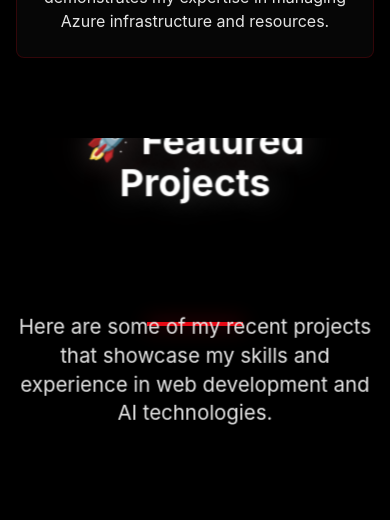
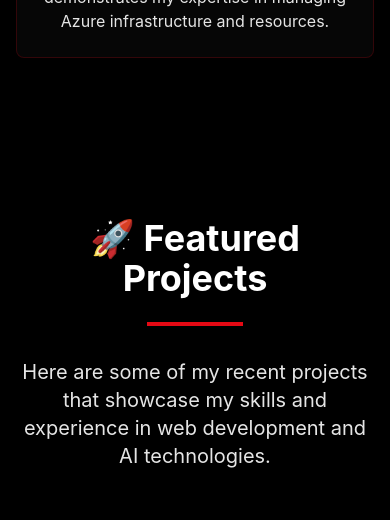
Before and after one commit to SiddheshAmrale/portfolio, a React (Create React App) app: page / in a window 390 px wide. Shown: the part 8040-8560 px from the top of the page. Built offline with nearby package versions, Linux system fonts and the light colour scheme.

Commit message:
animations removed

```diff
--- a/src/components/Projects.tsx
+++ b/src/components/Projects.tsx
@@ -1,5 +1,4 @@
 import React, { useState } from 'react';
-import { motion } from 'framer-motion';
 import { FaGithub, FaReact, FaNodeJs, FaPython } from 'react-icons/fa';
 import { SiTypescript, SiMongodb, SiPostgresql, SiTailwindcss, SiDocker, SiOpenai, SiPytorch, SiFastapi } from 'react-icons/si';
 import { BiBrain, BiText, BiAnalyse, BiMicrophone, BiCode, BiGame, BiChat, BiTrendingUp, BiFilterAlt } from 'react-icons/bi';
@@ -206,106 +205,39 @@ const Projects: React.FC = () => {
     <section id="projects" className="py-20 bg-netflix-dark relative overflow-hidden">
       <FloatingElements />
       <div className="max-w-7xl mx-auto px-4 sm:px-6 lg:px-8 relative z-10">
-        <motion.div
-          initial={{ opacity: 0, y: 50, rotateX: -15 }}
-          whileInView={{ opacity: 1, y: 0, rotateX: 0 }}
-          transition={{ duration: 0.8 }}
-          viewport={{ once: true }}
-          className="text-center mb-16"
-          style={{ transformStyle: "preserve-3d" }}
-        >
-          <motion.h2
-            className="text-4xl md:text-5xl font-bold text-white mb-6"
-            whileHover={{
-              scale: 1.05,
-              transition: { duration: 0.3 }
-            }}
-            style={{
-              textShadow: "0 0 30px rgba(255, 255, 255, 0.3), 0 0 60px rgba(229, 9, 20, 0.2)",
-              transform: "translateZ(20px)"
-            }}
-          >
+        <div className="text-center mb-16">
+          <h2 className="text-4xl md:text-5xl font-bold text-white mb-6">
             🚀 Featured Projects
-          </motion.h2>
-          <motion.div
-            className="w-24 h-1 bg-netflix-red mx-auto mb-8"
-            initial={{ scaleX: 0 }}
-            whileInView={{ scaleX: 1 }}
-            transition={{ delay: 0.3, duration: 0.8 }}
-            viewport={{ once: true }}
-            style={{
-              boxShadow: "0 0 20px rgba(229, 9, 20, 0.5)",
-              transform: "translateZ(15px)"
-            }}
-          />
-          <motion.p
-            className="text-xl text-netflix-light-gray max-w-4xl mx-auto"
-            style={{ transform: "translateZ(10px)" }}
-          >
+          </h2>
+          <div className="w-24 h-1 bg-netflix-red mx-auto mb-8" />
+          <p className="text-xl text-netflix-light-gray max-w-4xl mx-auto">
             Here are some of my recent projects that showcase my skills and experience in web development and AI technologies.
-          </motion.p>
-        </motion.div>
+          </p>
+        </div>
 
         {/* Category Filter */}
-        <motion.div
-          initial={{ opacity: 0, y: 30, rotateX: -10 }}
-          whileInView={{ opacity: 1, y: 0, rotateX: 0 }}
-          transition={{ duration: 0.6 }}
-          viewport={{ once: true }}
-          className="flex flex-wrap justify-center gap-4 mb-12"
-          style={{ transformStyle: "preserve-3d" }}
-        >
-          {categories.map((category, index) => (
-            <motion.button
+        <div className="flex flex-wrap justify-center gap-4 mb-12">
+          {categories.map((category) => (
+            <button
               key={category.id}
-              initial={{ opacity: 0, scale: 0.8, rotateY: -90 }}
-              whileInView={{ opacity: 1, scale: 1, rotateY: 0 }}
-              transition={{ delay: index * 0.1, duration: 0.5 }}
-              viewport={{ once: true }}
-              whileHover={{
-                scale: 1.1,
-                transition: { duration: 0.3 }
-              }}
-              whileTap={{ scale: 0.95 }}
               onClick={() => setSelectedCategory(category.id)}
-              className={`px-6 py-2 rounded-lg font-medium transition-all duration-200 relative overflow-hidden ${
+              className={`px-6 py-2 rounded-lg font-medium transition-colors duration-200 ${
                 selectedCategory === category.id
                   ? 'bg-netflix-red text-white'
                   : 'bg-netflix-black/50 text-netflix-light-gray hover:text-netflix-red border border-netflix-red/30'
               }`}
-              style={{
-                transform: "translateZ(15px)"
-              }}
             >
-              <motion.div
-                animate={{
-                  rotateY: [0, 360],
-                }}
-                transition={{
-                  duration: 4,
-                  repeat: Infinity,
-                  ease: "linear"
-                }}
-                className="absolute inset-0 bg-gradient-to-r from-transparent via-white/10 to-transparent"
-                style={{
-                  transform: "translateX(-100%) skewX(-15deg)"
-                }}
-              />
               {category.name}
-            </motion.button>
+            </button>
           ))}
-        </motion.div>
+        </div>
 
         {/* Projects Grid */}
         <div className="grid grid-cols-1 md:grid-cols-2 lg:grid-cols-3 gap-8">
-          {filteredProjects.map((project, index) => (
-            <motion.div
+          {filteredProjects.map((project) => (
+            <div
               key={project.id}
-              whileHover={{
-                y: -10,
-                transition: { duration: 0.3 }
-              }}
-              className="group relative overflow-hidden rounded-lg bg-netflix-black/50 border border-netflix-red/20 hover:border-netflix-red/50 transition-all duration-300"
+              className="group relative overflow-hidden rounded-lg bg-netflix-black/50 border border-netflix-red/20 hover:border-netflix-red/50 transition-colors duration-300"
             >
               {/* Project Image */}
               <div className="relative h-48 overflow-hidden">
@@ -361,22 +293,16 @@ const Projects: React.FC = () => {
                   </a>
                 </div>
               </div>
-            </motion.div>
+            </div>
           ))}
         </div>
 
         {/* View More Button */}
-        <motion.div
-          initial={{ opacity: 0, y: 30 }}
-          whileInView={{ opacity: 1, y: 0 }}
-          transition={{ duration: 0.6 }}
-          viewport={{ once: true }}
-          className="text-center mt-12"
-        >
+        <div className="text-center mt-12">
           <button className="bg-netflix-red hover:bg-red-700 text-white px-8 py-3 rounded-lg font-semibold text-lg transition-colors duration-200">
             View All Projects
           </button>
-        </motion.div>
+        </div>
       </div>
     </section>
   );
```
